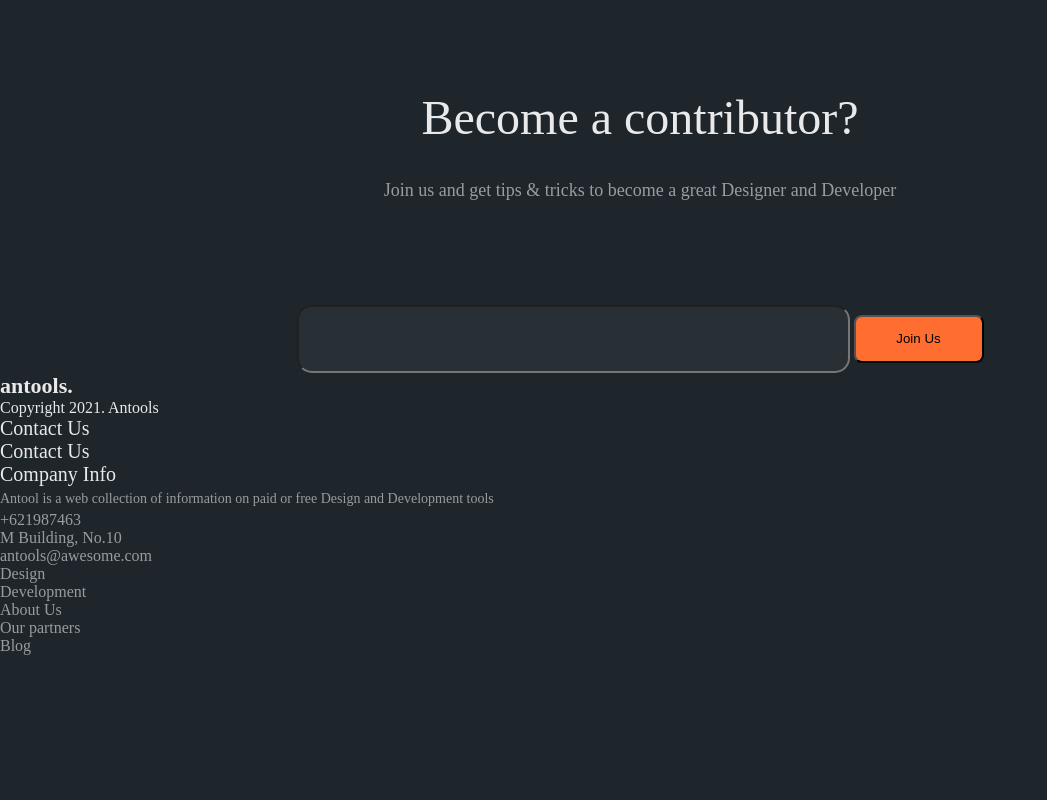
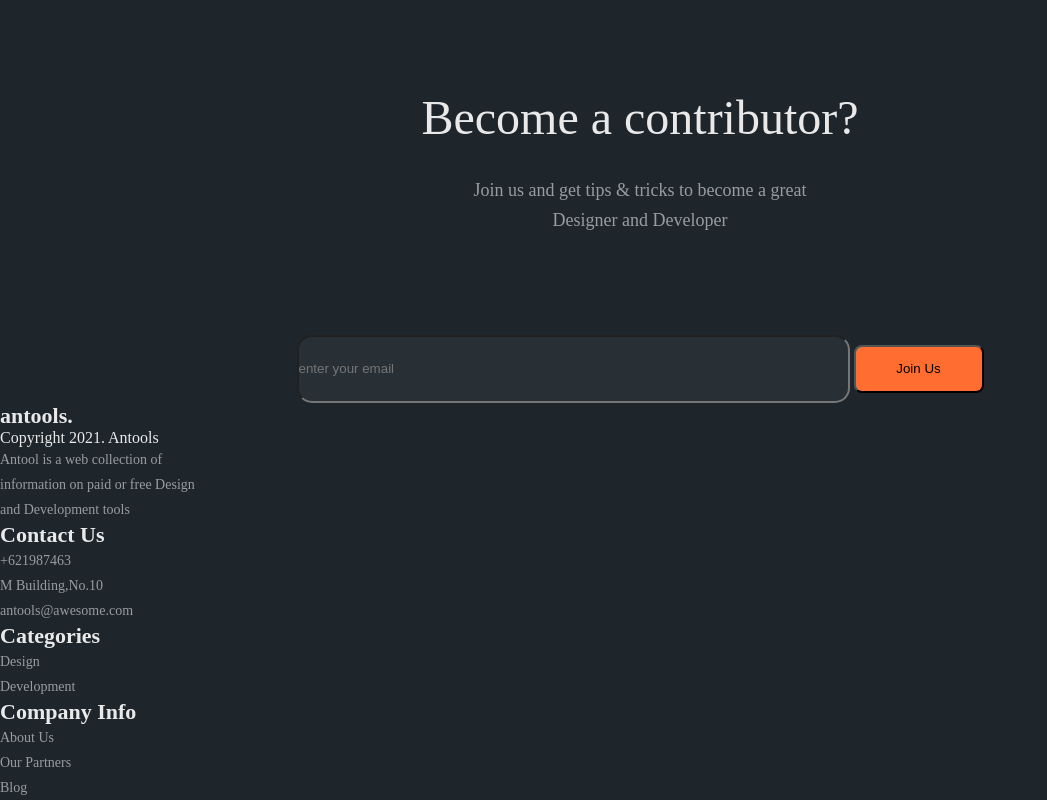
Before and after one commit to m1rlom/Diploma-project-1, a plain HTML site: page index.html in a window 1280 px wide. Shown: the part 4952-5752 px from the top of the page, without its empty margins (0-1047 px from the left). Before the commit the page ends 5625 px from the top, so only its background shows below. Drawn offline with Linux system fonts and the light colour scheme.

Commit message:
Update index.html from Sergey

```diff
--- a/index.html
+++ b/index.html
@@ -371,34 +371,48 @@ Designer & Developer.
             <div class="menu">
                 <div class="menu-box">
                     <h2 class="menu-header">Become a contributor?</h2>
-                    <div>
-                        <p class="menu-text">Join us and get tips & tricks to become a great
+                    <div class="menu-box-second">
+                        <p class="menu-text">Join us and get tips & tricks to become a great <br>
                             Designer and Developer</p>
-                        <input class="menu-nav" type="enter your email">
+                        <input class="menu-nav" placeholder="enter your email" type="text">
                         <button class="menu-button">Join Us</button>
                     </div>
 
                 </div>
 
             </div>
-            <div class="end-box">
-                <h2 class="end-title">antools.</h2>
-                <h3 class="end-maybe-title">Copyright 2021. Antools</h3>
-                <h2 class="end-title1">Contact Us</h2>
-                <h2 class="end-title2">Contact Us</h2>
-                <h2 class="end-title3">Company Info</h2>
-                <p class="end-text">Antool is a web collection of
-                     information on paid or free Design
-                     and Development tools</p>
-                <p class="end-text0">+621987463</p>
-                <p class="end-text2">M Building, No.10 </p>
-                <p class="end-text3">antools@awesome.com</p>
-                <p class="end-text4">Design</p>
-                <p class="end-text5">Development</p>
-                <p class="end-text6">About Us</p>
-                <p class="end-text7">Our partners</p>
-                <p class="end-text8">Blog</p>
-                <img class="end-img" png="/Subtract.png" alt="">
-            </div>
+            <footer class="end-box">
+                <div class="end-box-item">
+                    <h2 class="end-title">antools.</h2>
+                    <h3 class="end-maybe-title">Copyright 2021. Antools</h3>
+                    <p class="end-text">Antool is a web collection of <br>
+                        information on paid or free Design <br>
+                        and Development tools
+                    </p>
+                </div>
+                <div class="end-box-item">
+                    <h2 class="end-title">Contact Us</h2>
+                    <p class="end-text">
+                        +621987463 <br>
+                        M Building,No.10 <br>
+                        antools@awesome.com <br>
+                    </p>
+                </div>
+                <div class="end-box-item">
+                    <h2 class="end-title">Categories</h2>
+                    <p class="end-text">
+                        Design <br>
+                        Development <br>
+                    </p>
+                </div>
+                <div class="end-box-item">
+                    <h2 class="end-title">Company Info</h2>
+                    <p class="end-text">
+                        About Us <br>
+                        Our Partners <br>
+                        Blog <br>
+                    </p>
+                </div>
+            </footer>
 </body>
 </html>
```
